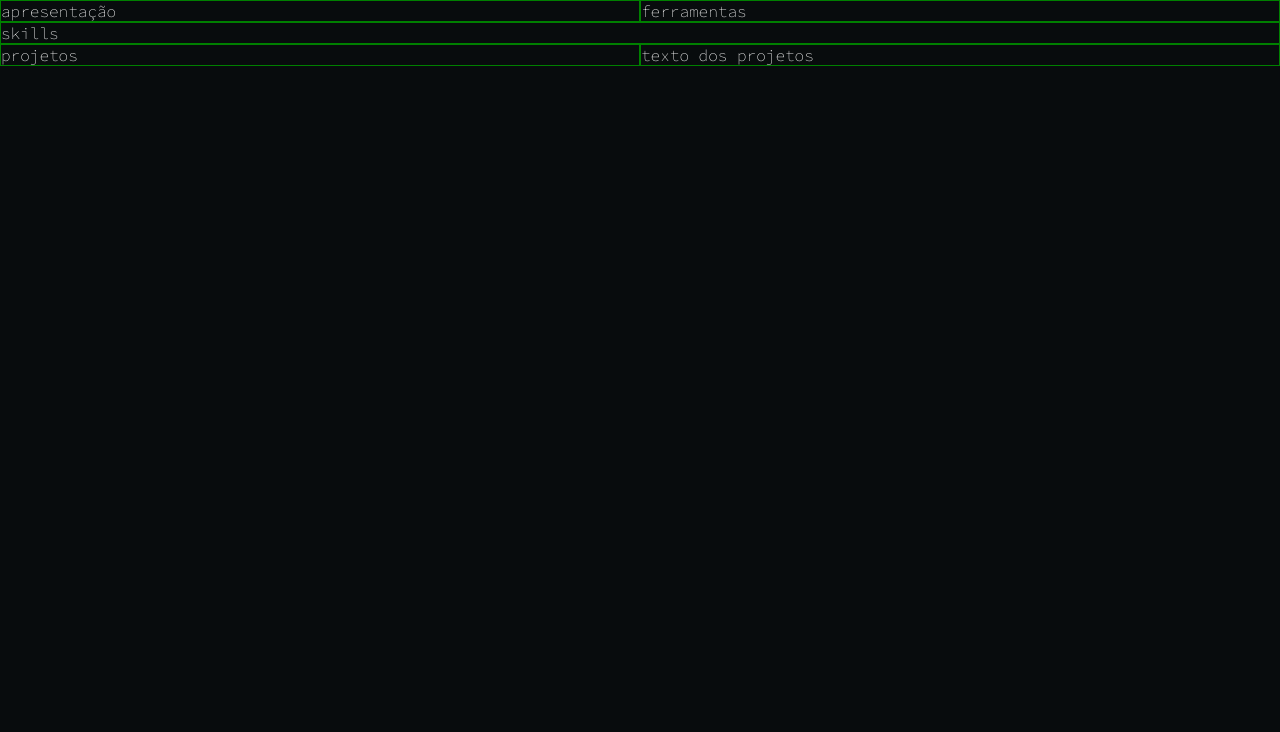
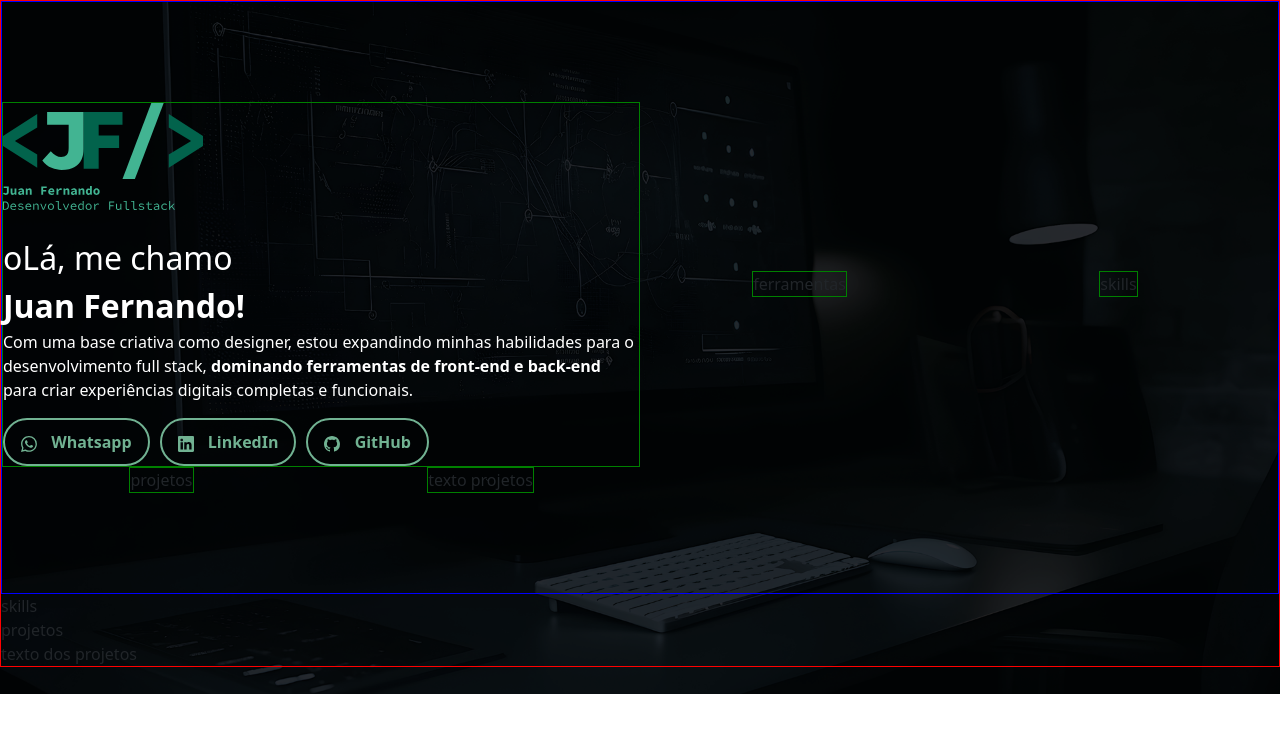
Before and after one commit to fernandojuan-dev/portifolio, a plain HTML site: page index.html in a window 1280 px wide. Drawn offline with nearby package versions, Linux system fonts and the light colour scheme.

Commit message:
Adcionado recursos para apresentação do portifólio

```diff
--- a/assets/style.css
+++ b/assets/style.css
@@ -1,27 +1,83 @@
-/* ESTILO GERAL */
+/* ESTILO GERAL DESKTOP 1366px*/
 body {
+    background-image: url(../images/bg_inicio.png);
+    background-repeat: no-repeat;
     background-color: #080c0d;
+    background-size: cover;
+    background-position: center;
     font-family: "Source Code Pro", serif;
     font-optical-sizing: auto;
     font-weight: 400;
     font-style: normal;
     margin: 0;
     padding: 0;
+    border: 1px solid red;
 }
 
 /* CONFIGURAÇÃO DO GRID */
 .grid {
     display: grid;
-    grid-template-columns: repeat(2, 1fr);
-    width: 100vw;
+    max-width: 1366px;
     height: auto;
-}
-
-.skills{
-    grid-column: 1 / span 2;
+    justify-self: center;
+    justify-items: center;
+    align-items: center;
+    grid-template-columns: repeat(4, 1fr);
+    border: 1px solid blue;
+    padding: 100px 0px 100px 0px;
 }
 
 .grid>div {
     border: 1px solid green;
+}
+
+/* APRESENTAÇÃO */
+.apresentacao {
+    display: flex;
+    flex-direction: column;
+    grid-column: 1 / span 2 ;
+}
+
+/* TEXTO DE APRESENTAÇÃO */
+/* LOGO */
+.logo {
+    max-width: 200px;
+    min-width: none;
+}
+.textoapresentacao {
+    display: flex;
+    flex-direction: column;
     color: white;
+    font-size: 16px;
 }
+.textoapresentacao>span {
+    color: white;
+    font-size: 32px;
+}
+
+/* CONTATO */
+.apresentacao>.contato{
+    display: flex;
+    gap: 10px;
+}
+.botao {
+  background-color: transparent;
+  border: 2px solid #71b292;
+  padding: 10px 16px;
+  border-radius: 200px;
+  color: #71b292;
+  font-size: 16px;
+  font-weight: 900;
+  cursor: pointer;
+  transition: all 0.3s ease;
+}
+.botao svg {
+  margin-right: 10px;
+}
+.botao:hover {
+  background-color: #71b292;
+  color: #080c0d;
+}
+.botao:hover svg {
+  fill: #080c0d;
+}
--- a/index.html
+++ b/index.html
@@ -8,6 +8,8 @@
     <link rel="stylesheet" href="assets/style.css">
     <link rel="preconnect" href="https://fonts.googleapis.com">
     <link rel="preconnect" href="https://fonts.gstatic.com" crossorigin>
+    <link href="https://cdn.jsdelivr.net/npm/bootstrap@5.3.7/dist/css/bootstrap.min.css" rel="stylesheet"
+        integrity="sha384-LN+7fdVzj6u52u30Kp6M/trliBMCMKTyK833zpbD+pXdCLuTusPj697FH4R/5mcr" crossorigin="anonymous">
     <link
         href="https://fonts.googleapis.com/css2?family=Open+Sans:wght@300;800&family=Source+Code+Pro:wght@200;900&display=swap"
         rel="stylesheet">
@@ -16,16 +18,68 @@
 <body>
     <div class="grid">
         <!-- apreentação e ferramenta -->
-        <div class="apresentacao">apresentação</div>
+        <div class="apresentacao">
+            <div class="textoapresentacao">
+                <img class="logo" src="images/logo.svg" alt="Logo"><br>
+                <span>oLá, me chamo<br><strong>Juan Fernando!</strong></span>
+                <p>Com uma base criativa como designer, estou expandindo minhas habilidades para o desenvolvimento
+                    full
+                    stack, <strong>dominando ferramentas de front-end e back-end</strong> para criar experiências
+                    digitais
+                    completas e funcionais.
+                </p>
+            </div>
+            <div class="contato">
+                <a href="https://wa.me/+555181675859" class="botao-link">
+                    <button class="botao">
+                        <svg xmlns="http://www.w3.org/2000/svg" width="16" height="16" fill="currentColor"
+                            class="bi bi-whatsapp" viewBox="0 0 16 16">
+                            <path
+                                d="M13.601 2.326A7.85 7.85 0 0 0 7.994 0C3.627 0 .068 3.558.064 7.926c0 1.399.366 2.76 1.057 3.965L0 16l4.204-1.102a7.9 7.9 0 0 0 3.79.965h.004c4.368 0 7.926-3.558 7.93-7.93A7.9 7.9 0 0 0 13.6 2.326zM7.994 14.521a6.6 6.6 0 0 1-3.356-.92l-.24-.144-2.494.654.666-2.433-.156-.251a6.56 6.56 0 0 1-1.007-3.505c0-3.626 2.957-6.584 6.591-6.584a6.56 6.56 0 0 1 4.66 1.931 6.56 6.56 0 0 1 1.928 4.66c-.004 3.639-2.961 6.592-6.592 6.592m3.615-4.934c-.197-.099-1.17-.578-1.353-.646-.182-.065-.315-.099-.445.099-.133.197-.513.646-.627.775-.114.133-.232.148-.43.05-.197-.1-.836-.308-1.592-.985-.59-.525-.985-1.175-1.103-1.372-.114-.198-.011-.304.088-.403.087-.088.197-.232.296-.346.1-.114.133-.198.198-.33.065-.134.034-.248-.015-.347-.05-.099-.445-1.076-.612-1.47-.16-.389-.323-.335-.445-.34-.114-.007-.247-.007-.38-.007a.73.73 0 0 0-.529.247c-.182.198-.691.677-.691 1.654s.71 1.916.81 2.049c.098.133 1.394 2.132 3.383 2.992.47.205.84.326 1.129.418.475.152.904.129 1.246.08.38-.058 1.171-.48 1.338-.943.164-.464.164-.86.114-.943-.049-.084-.182-.133-.38-.232" />
+                        </svg>
+                        Whatsapp
+                    </button>
+                </a>
+                <a href="#" class="botao-link">
+                    <button class="botao">
+                        <svg xmlns="http://www.w3.org/2000/svg" width="16" height="16" fill="currentColor"
+                            class="bi bi-linkedin" viewBox="0 0 16 16">
+                            <path
+                                d="M0 1.146C0 .513.526 0 1.175 0h13.65C15.474 0 16 .513 16 1.146v13.708c0 .633-.526 1.146-1.175 1.146H1.175C.526 16 0 15.487 0 14.854zm4.943 12.248V6.169H2.542v7.225zm-1.2-8.212c.837 0 1.358-.554 1.358-1.248-.015-.709-.52-1.248-1.342-1.248S2.4 3.226 2.4 3.934c0 .694.521 1.248 1.327 1.248zm4.908 8.212V9.359c0-.216.016-.432.08-.586.173-.431.568-.878 1.232-.878.869 0 1.216.662 1.216 1.634v3.865h2.401V9.25c0-2.22-1.184-3.252-2.764-3.252-1.274 0-1.845.7-2.165 1.193v.025h-.016l.016-.025V6.169h-2.4c.03.678 0 7.225 0 7.225z" />
+                        </svg>
+                        LinkedIn
+                    </button>
+                </a>
+                <a href="#" class="botao-link">
+                    <button class="botao">
+                        <svg xmlns="http://www.w3.org/2000/svg" width="16" height="16" fill="currentColor"
+                            class="bi bi-github" viewBox="0 0 16 16">
+                            <path
+                                d="M8 0C3.58 0 0 3.58 0 8c0 3.54 2.29 6.53 5.47 7.59.4.07.55-.17.55-.38 0-.19-.01-.82-.01-1.49-2.01.37-2.53-.49-2.69-.94-.09-.23-.48-.94-.82-1.13-.28-.15-.68-.52-.01-.53.63-.01 1.08.58 1.23.82.72 1.21 1.87.87 2.33.66.07-.52.28-.87.51-1.07-1.78-.2-3.64-.89-3.64-3.95 0-.87.31-1.59.82-2.15-.08-.2-.36-1.02.08-2.12 0 0 .67-.21 2.2.82.64-.18 1.32-.27 2-.27s1.36.09 2 .27c1.53-1.04 2.2-.82 2.2-.82.44 1.1.16 1.92.08 2.12.51.56.82 1.27.82 2.15 0 3.07-1.87 3.75-3.65 3.95.29.25.54.73.54 1.48 0 1.07-.01 1.93-.01 2.2 0 .21.15.46.55.38A8.01 8.01 0 0 0 16 8c0-4.42-3.58-8-8-8" />
+                        </svg>
+                        GitHub
+                    </button>
+                </a>
+            </div>
+        </div>
         <div class="ferramentas">ferramentas</div>
+        <div class="skills">skills</div>
+        <div class="projetos">projetos</div>
+        <div class="textoprojetos">texto projetos</div>
+    </div>
 
-        <!-- soft skill -->
-        <div class="skills">skills</div>
+    <!-- soft skill -->
+    <div class="skills">skills</div>
 
-        <!-- projetos -->
-        <div class="projeto">projetos</div>
-        <div class="texto_projeto">texto dos projetos</div>
+    <!-- projetos -->
+    <div class="projeto">projetos</div>
+    <div class="texto_projeto">texto dos projetos</div>
     </div>
+
+    <script src="https://cdn.jsdelivr.net/npm/bootstrap@5.3.7/dist/js/bootstrap.bundle.min.js"
+        integrity="sha384-ndDqU0Gzau9qJ1lfW4pNLlhNTkCfHzAVBReH9diLvGRem5+R9g2FzA8ZGN954O5Q"
+        crossorigin="anonymous"></script>
+    <script src="assets/script.js"></script>
 </body>
 
 </html>
```
Also changed, not shown: images/bg_inicio.png (added), images/logo.svg (added).
